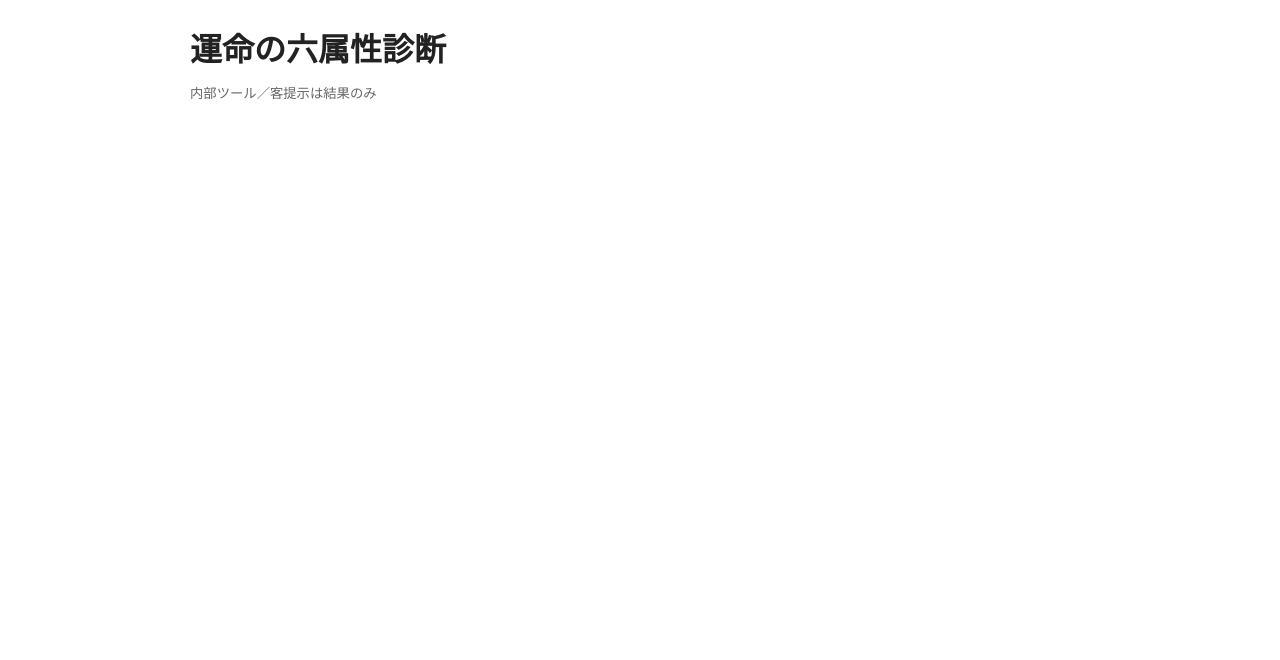
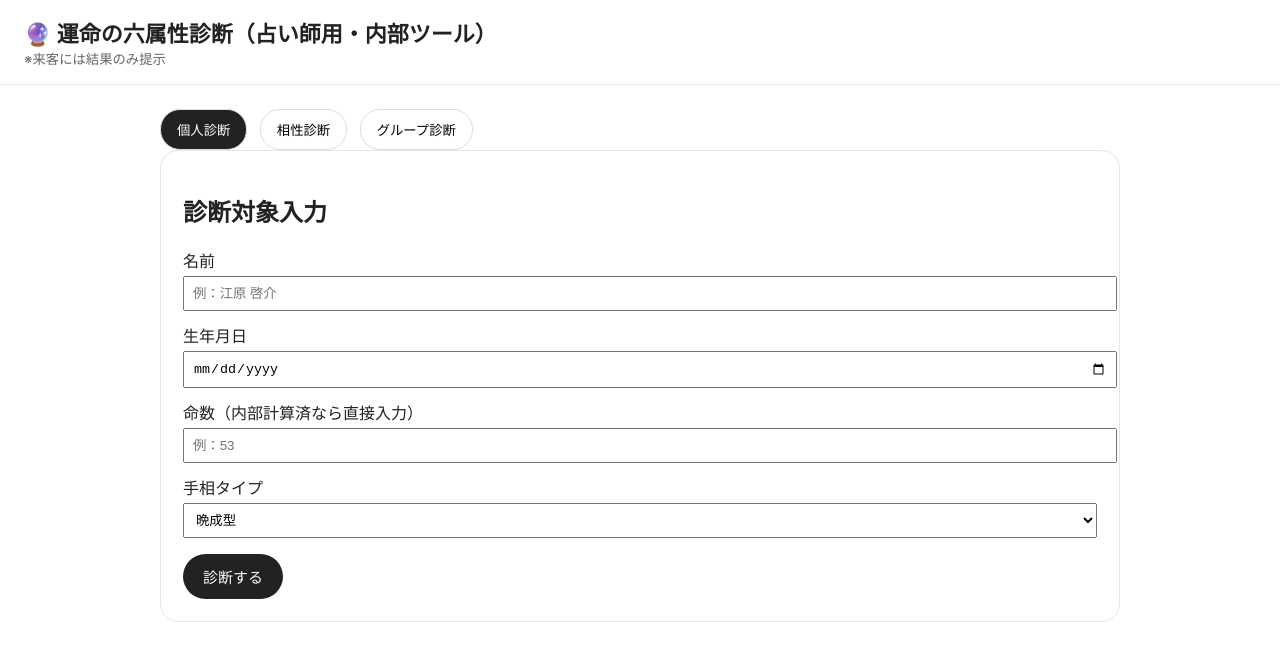
Before and after one commit to tsubasat7/facility-app, a plain HTML site: page index.html in a window 1280 px wide. Drawn offline with Linux system fonts and the light colour scheme.

Commit message:
Add files via upload

```diff
--- a/index.html
+++ b/index.html
@@ -2,79 +2,162 @@
 <html lang="ja">
 <head>
 <meta charset="UTF-8">
-<title>運命の六属性診断｜内部用</title>
-<meta name="viewport" content="width=device-width, initial-scale=1">
+<meta name="viewport" content="width=device-width, initial-scale=1.0">
+<title>運命の六属性診断（内部ツール）</title>
+
 <style>
-body{font-family:-apple-system,BlinkMacSystemFont,"Helvetica Neue",Arial;
-background:#fff;color:#222;margin:0}
-.container{max-width:900px;margin:auto;padding:24px}
-.card{border:1px solid #e5e5e5;border-radius:18px;padding:22px;margin-bottom:18px}
-h1,h2,h3{margin:0 0 12px}
+body{
+  font-family:-apple-system,BlinkMacSystemFont,"Helvetica Neue",Arial;
+  background:#ffffff;
+  color:#222;
+  margin:0;
+}
+header{
+  border-bottom:1px solid #eee;
+  padding:16px 24px;
+}
+h1{margin:0;font-size:22px}
+.container{
+  max-width:960px;
+  margin:auto;
+  padding:24px;
+}
+.mode-select button{
+  margin-right:8px;
+  padding:10px 16px;
+  border-radius:20px;
+  border:1px solid #ddd;
+  background:#fff;
+  cursor:pointer;
+}
+.mode-select button.active{
+  background:#222;
+  color:#fff;
+}
+.card{
+  border:1px solid #e5e5e5;
+  border-radius:18px;
+  padding:22px;
+  margin-bottom:20px;
+}
+label{display:block;margin-top:12px}
+input,select{
+  width:100%;
+  padding:8px;
+  margin-top:4px;
+}
+button.run{
+  margin-top:16px;
+  padding:12px 20px;
+  border-radius:24px;
+  border:none;
+  background:#222;
+  color:#fff;
+  font-size:15px;
+}
 small{color:#666}
 </style>
 </head>
 
 <body>
+
+<header>
+<h1>🔮 運命の六属性診断（占い師用・内部ツール）</h1>
+<small>※来客には結果のみ提示</small>
+</header>
+
 <div class="container">
-<h1>運命の六属性診断</h1>
-<small>内部ツール／客提示は結果のみ</small>
-<div id="out"></div>
+
+<!-- モード切替（個人・相性・グループ） -->
+<section class="mode-select">
+<button onclick="setMode('single')" class="active">個人診断</button>
+<button onclick="setMode('pair')">相性診断</button>
+<button onclick="setMode('group')">グループ診断</button>
+</section>
+
+<!-- 入力 -->
+<section class="card">
+<h2>診断対象入力</h2>
+
+<label>名前</label>
+<input id="name" placeholder="例：江原 啓介">
+
+<label>生年月日</label>
+<input id="birth" type="date">
+
+<label>命数（内部計算済なら直接入力）</label>
+<input id="meisuu" type="number" placeholder="例：53">
+
+<label>手相タイプ</label>
+<select id="palm">
+  <option value="晩成型">晩成型</option>
+  <option value="支援型">支援型</option>
+  <option value="自由型">自由型</option>
+  <option value="統率型">統率型</option>
+</select>
+
+<button class="run" onclick="analyze()">診断する</button>
+</section>
+
+<!-- 結果 -->
+<section id="result"></section>
+
 </div>
 
 <script>
+let mode="single";
+function setMode(m){
+  mode=m;
+  document.querySelectorAll(".mode-select button")
+    .forEach(b=>b.classList.remove("active"));
+  event.target.classList.add("active");
+}
+
 async function j(p){return fetch(p).then(r=>r.json())}
 
-(async()=>{
-/* 占い師入力 */
-const person={
- name:"江原 啓介",
- birth:"1983-01-28",
- meisuu:53,
- palm:"晩成型"
-};
+async function analyze(){
+  const name=document.getElementById("name").value;
+  const meisuu=document.getElementById("meisuu").value;
+  const palmType=document.getElementById("palm").value;
 
-/* JSON読込 */
   const traits=await j("data/flattype_traits.json");
   const story=await j("data/story.json");
-const num=await j("data/numerology.json");
+  const numerology=await j("data/numerology.json");
   const palm=await j("data/palmistry.json");
+  const nameJudge=await j("data/name_judge.json");
   const comp=await j("data/compatibility.json");
-const nameJ=await j("data/name_judge.json");
 
-/* 合成 */
-const t=traits[person.meisuu];
-const s=story[person.meisuu];
-const n=num[person.meisuu];
-const p=palm[person.palm];
-const nj=nameJ.sample;
+  const t=traits[meisuu];
+  const s=story[meisuu];
+  const n=numerology[meisuu];
+  const p=palm[palmType];
+  const nj=nameJudge.sample;
 
-/* 出力 */
-out.innerHTML=`
-<div class="card">
-<h2>${person.name} さんの診断</h2>
-<small>生年月日：${person.birth} ／ 命数 ${person.meisuu}</small>
+  document.getElementById("result").innerHTML=`
+  <section class="card">
+    <h2>${name} さんの診断結果</h2>
+    <small>命数 ${meisuu}｜${n.zodiac}（${n.metal}）</small>
 
     <h3>■ 性格・本質</h3>
-<p>${t.core}<br>
-命数${person.meisuu}（${n.zodiac}・${n.metal}）：
-${n.summary}</p>
+    <p>${t.core}</p>
 
     <h3>■ 過去・育ちの傾向</h3>
-<p>${s.past}<br>${p.note}</p>
+    <p>${s.past}</p>
 
-<h3>■ 行動傾向</h3>
+    <h3>■ 行動特性・手相補正</h3>
     <p>${t.action}<br>${p.trait}</p>
 
     <h3>■ 相性ワンポイント</h3>
-<p>${comp.summary}<br>${comp.warning}</p>
+    <p>${comp.summary}</p>
 
     <h3>■ 姓名判断補正</h3>
     <p>${nj.pattern}<br>${nj.note}</p>
 
-<h3>■ ワンポイント助言</h3>
+    <h3>■ 総合助言</h3>
     <p>${t.advice}</p>
-</div>`;
-})();
+  </section>`;
+}
 </script>
+
 </body>
 </html>
```
Lines whose indentation alone changed are shown as unchanged.
